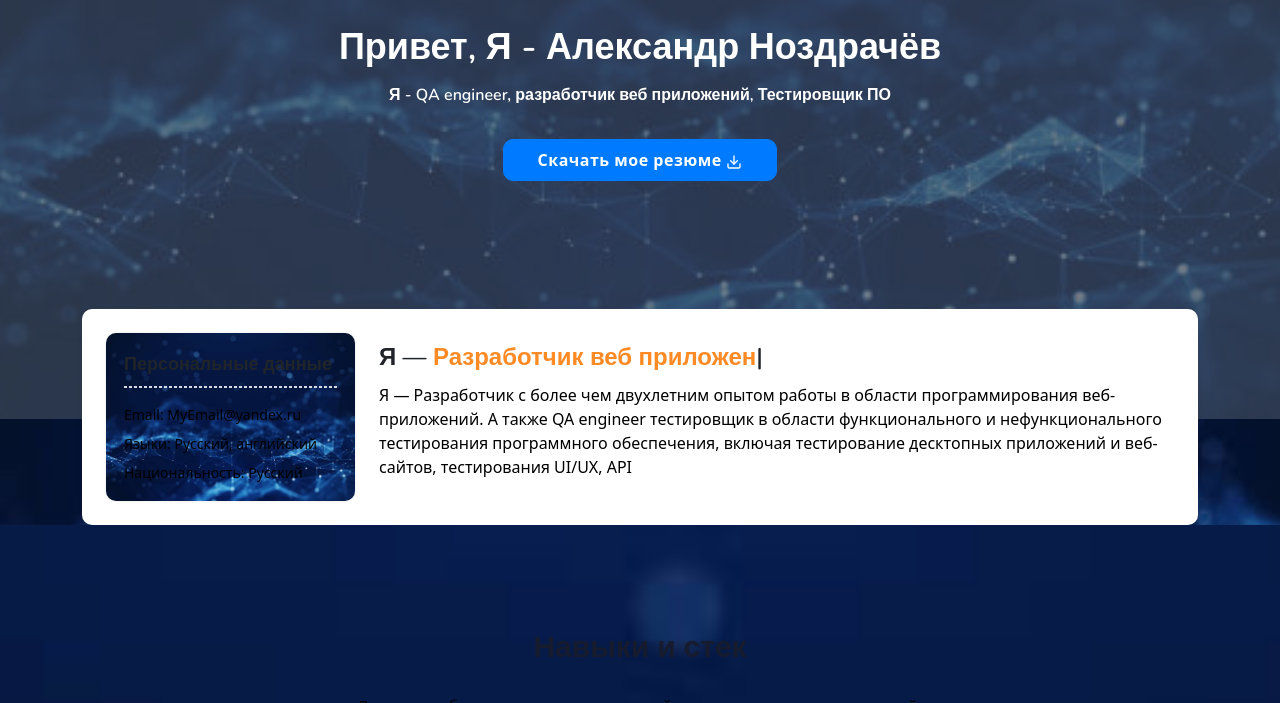
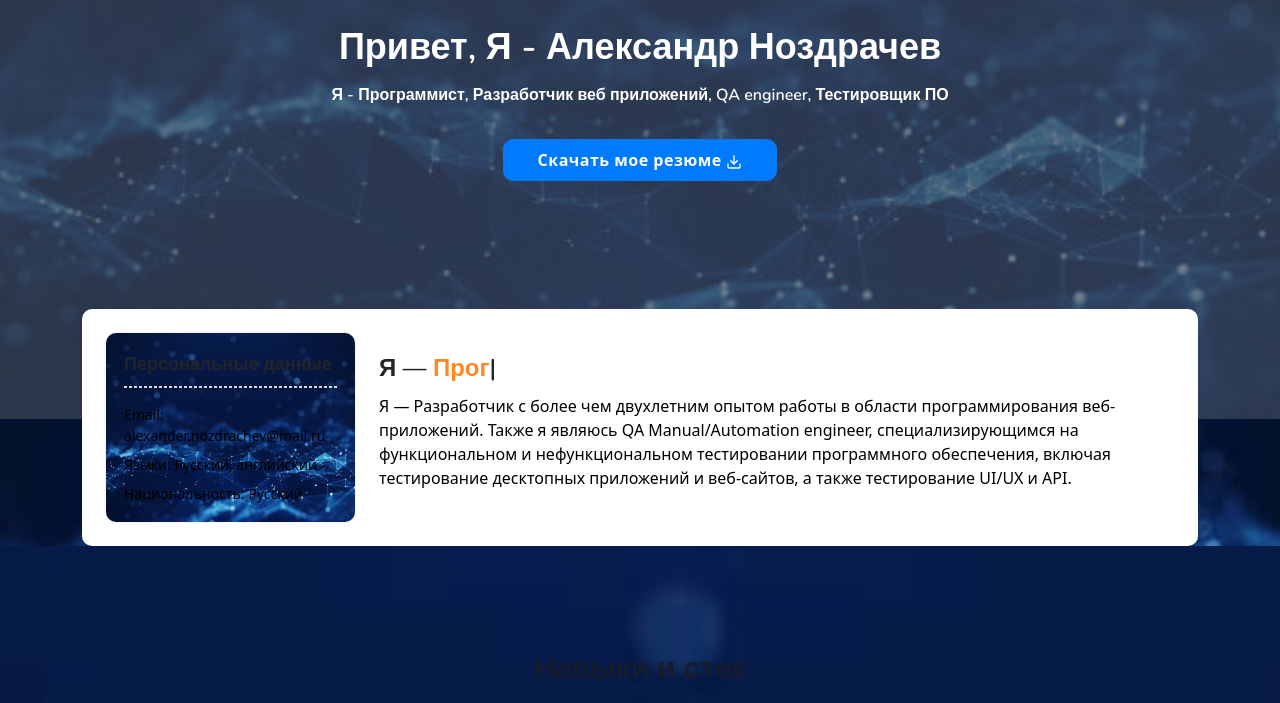
Before and after one commit to SoulEmper0r/SoulEmper0r.github.io, a plain HTML site: page Site/index.html in a window 1280 px wide. Shown: the part 397-1100 px from the top of the page. Drawn offline with nearby package versions, Linux system fonts and the light colour scheme; files whose address does not match are found by name.

Commit message:
обнавил файлы и код

```diff
--- a/Site/index.html
+++ b/Site/index.html
@@ -80,10 +80,10 @@
             <div class="col-lg-12 col-md-12 align-items-center text-center">
                 <div class="title-heading mt-4 pb-60">
                     <img src="images/pal.png" class="img-fluid rounded-circle wow animate__animated animate__fadeInLeftBig" alt="">
-                    <h1 class="font-36 text-white mt-4 wow animate__animated animate__fadeInRight">Привет, Я - Александр Ноздрачёв</h1>
-                    <h6 class="designation mb-3 text-white wow animate__animated animate__fadeInDownBig">Я - QA engineer, разработчик веб приложений, Тестировщик ПО</h6>
+                    <h1 class="font-36 text-white mt-4 wow animate__animated animate__fadeInRight">Привет, Я - Александр Ноздрачев</h1>
+                    <h6 class="designation mb-3 text-white wow animate__animated animate__fadeInDownBig">Я - Программист, Разработчик веб приложений, QA engineer, Тестировщик ПО</h6>
                     <div class="hero-btn mt-4 pt-2">
-                        <a href="https://www.youtube.com/watch?v=dQw4w9WgXcQ" class="btn btn-primary rounded text-white mb-2 wow animate__animated animate__rubberBand">Скачать мое резюме <i
+                        <a href="assets\resume.pdf" class="btn btn-primary rounded text-white mb-2 wow animate__animated animate__rubberBand">Скачать мое резюме <i
                                 data-feather="download" class="fea icon-sm"></i></a>
                     </div>
                 </div>
@@ -100,12 +100,11 @@
                     <div class="card-body wow animate__animated animate__fadeInLeft">
                         <div class="row align-items-center">
                             <div class="col-lg-3 col-md-4 text-md-start">
-                                <!--<img src="images/client/05.jpg" class="avatar avatar-large rounded-circle shadow d-block mx-auto" alt="">-->
                                 <div class="about-details key-feature bg-light">
                                     <div class="media-body content">
                                         <h6 class="title mb-2">Персональные данные</h6>
                                         <div class="bor-bottom mt-2 mb-2"></div>
-                                        <p class="text-muted mb-2 mt-3 font-14">Email: MyEmail@yandex.ru</p>
+                                        <p class="text-muted mb-2 mt-3 font-14">Email: alexander.nozdrachev@mail.ru</p>
                                         <p class="text-muted mb-2 font-14">Языки: Русский, английский</p>
                                         <p class="text-muted mb-0 font-14">Национальность: Русский</p>
                                     </div>
@@ -120,9 +119,8 @@
                                         </h4>
                                         <p class="text-light-muted mt-2">Я — Разработчик с более
                                             чем двухлетним опытом работы в области программирования веб-приложений.
-                                            А также QA engineer тестировщик в области функционального и нефункционального
-                                            тестирования программного обеспечения, включая тестирование десктопных
-                                            приложений и веб-сайтов, тестирования UI/UX, API</p>
+                                            Также я являюсь QA Manual/Automation engineer, специализирующимся на функциональном и нефункциональном тестировании
+                                            программного обеспечения, включая тестирование десктопных приложений и веб-сайтов, а также тестирование UI/UX и API.</p>
                                     </div><!--end col-->
                                 </div><!--end row-->
                             </div><!--end col-->
--- a/Site/js/typed.init.js
+++ b/Site/js/typed.init.js
@@ -8,7 +8,7 @@ var typed = new Typed('#typed', {
     backDelay: 1000,
     loop: true,
     strings: [
-        'Разработчик веб приложений', 'QA engineer',
+       'Программист', 'Разработчик веб приложений', 'QA engineer',
     ],
 });
 
```
Also changed, not shown: 2 other files.
